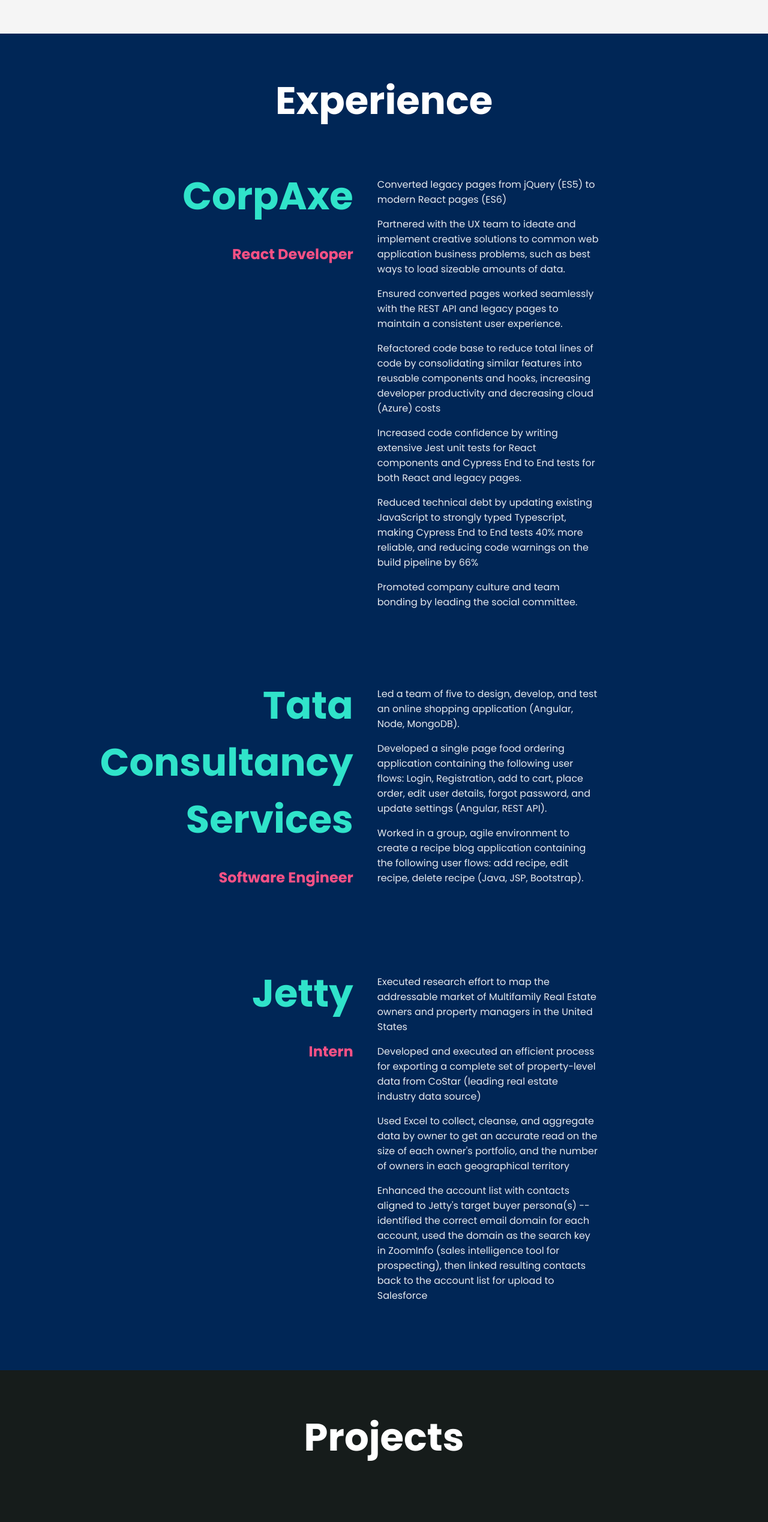
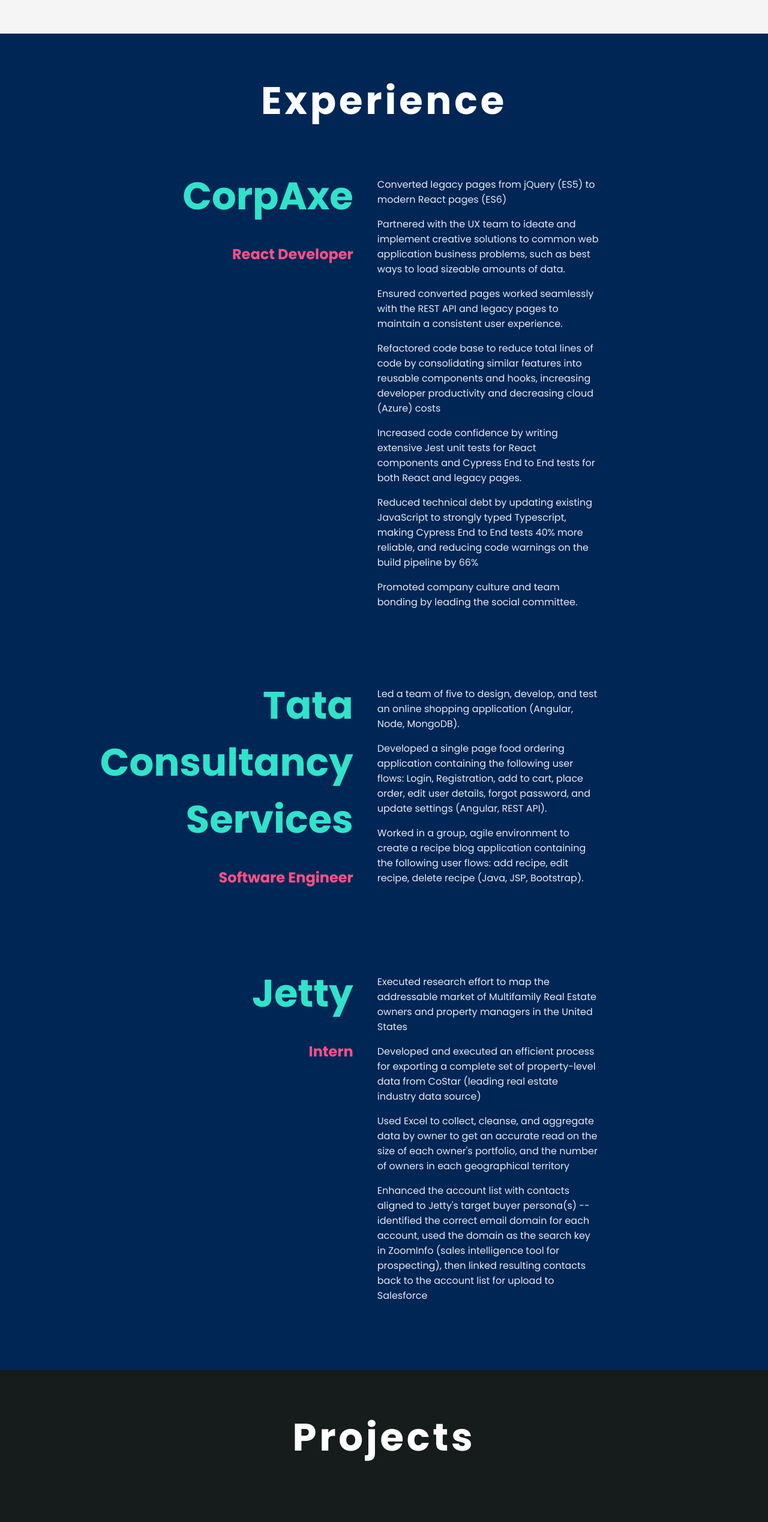
Before and after one commit to dennis-bg/portfolio, a React (Create React App) app: page / in a window 1280 px wide. Shown: the part 800-3337 px from the top of the page at 60% size. Built offline with nearby package versions, Linux system fonts and the light colour scheme.

Commit message:
common title

```diff
--- /dev/null
+++ b/src/components/common/title/index.jsx
@@ -0,0 +1,8 @@
+import React from "react";
+import styles from './styles.module.css'
+
+export const MyTitle = ({ title }) => (
+    <div className={styles.titleContainer}>
+        <h2>{title}</h2>
+    </div>
+)
--- /dev/null
+++ b/src/components/common/title/styles.module.css
@@ -0,0 +1,9 @@
+.titleContainer {
+    margin: 4em 0;
+}
+
+.titleContainer h2 {
+    font-size: 4em;
+    text-align: center;
+    letter-spacing: 0.075em;
+}
--- a/src/components/experience/index.jsx
+++ b/src/components/experience/index.jsx
@@ -2,13 +2,12 @@
 import styles from './styles.module.css'
 import { Container } from "../common/container";
 import { ExperienceItem } from "./experienceItem";
+import { MyTitle } from "../common/title";
 
 export const Experience = ({experience}) => (
     <div className={styles.experience}>
         <Container>
-            <div className={styles.titleContainer}>
-                <h2>Experience</h2>
-            </div>
+            <MyTitle title={"Experience"}/>
             {experience.map(data =>
                 <ExperienceItem key={data.company} data={data}/>
             )}
--- a/src/components/experience/styles.module.css
+++ b/src/components/experience/styles.module.css
@@ -2,12 +2,3 @@
     background-color: var(--dark-blue);
     color: white;
 }
-
-.titleContainer {
-    margin: 4em 0;
-}
-
-.titleContainer h2 {
-    font-size: 4em;
-    text-align: center;
-}
--- a/src/components/projects/index.jsx
+++ b/src/components/projects/index.jsx
@@ -2,13 +2,12 @@
 import styles from './styles.module.css';
 import { Container } from "../common/container";
 import { ProjectItem } from "./projectItem";
+import { MyTitle } from "../common/title";
 
 export const Projects = ({projects}) => (
     <div className={styles.projects}>
         <Container>
-            <div className={styles.titleContainer}>
-                <h2>Projects</h2>
-            </div>
+            <MyTitle title={"Projects"}/>
             {projects.map(project =>
                 <ProjectItem key={project.name} data={project}/>
             )}
--- a/src/components/projects/styles.module.css
+++ b/src/components/projects/styles.module.css
@@ -2,12 +2,3 @@
     background-color: var(--black);
     color: white;
 }
-
-.titleContainer {
-    margin: 4em 0;
-}
-
-.titleContainer h2 {
-    font-size: 4em;
-    text-align: center;
-}
```
